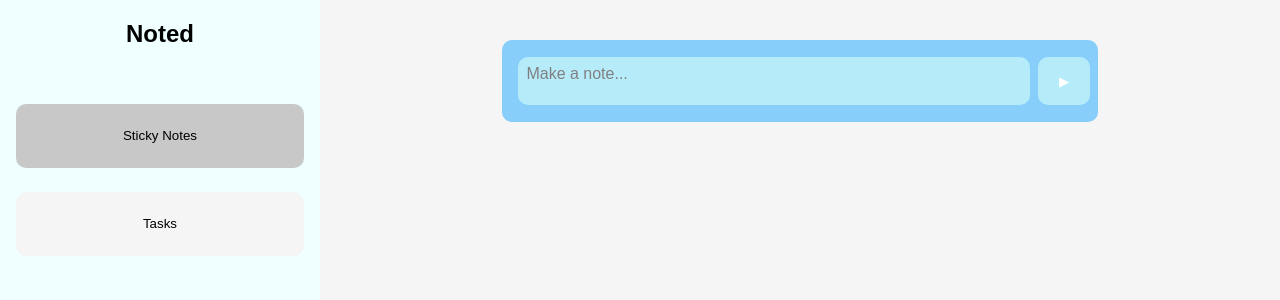
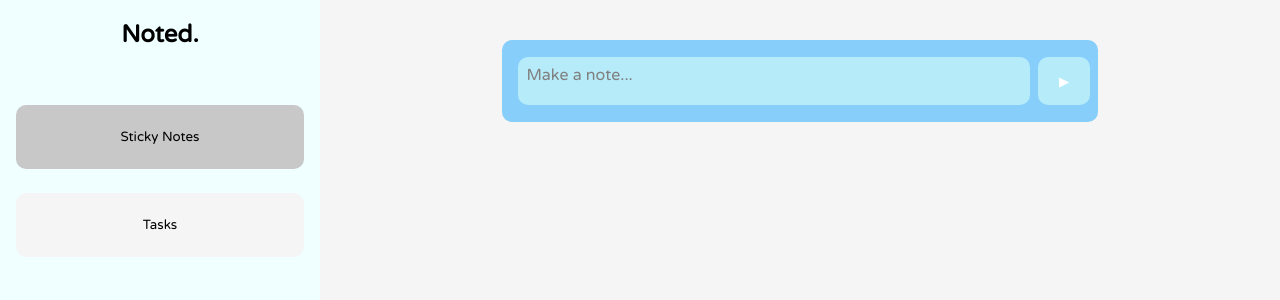
Before and after one commit to alanansari/notesapp, a React (Create React App) app: page / in a window 1280 px wide. Shown: the top 300 px of the page. Built offline with nearby package versions, Linux system fonts and the light colour scheme.

Commit message:
UPDATE: styling

```diff
--- a/public/index.html
+++ b/public/index.html
@@ -3,6 +3,9 @@
   <head>
     <meta charset="utf-8" />
     <link rel="icon" href="%PUBLIC_URL%/favicon.ico" />
+    <link rel="preconnect" href="https://fonts.googleapis.com">
+    <link rel="preconnect" href="https://fonts.gstatic.com" crossorigin>
+    <link href="https://fonts.googleapis.com/css2?family=Varela+Round&display=swap" rel="stylesheet">
     <meta name="viewport" content="width=device-width, initial-scale=1" />
     <meta name="theme-color" content="#000000" />
     <meta
--- a/src/components/Card.js
+++ b/src/components/Card.js
@@ -43,7 +43,7 @@
                 ✏️
                 </button>
                 <button className={styles.delete_btn} onClick={()=>
-                    deleteCard(props)}>✖️
+                    deleteCard(props)}>❌
                 </button>
             </div>
             <div
--- a/src/components/Card.module.css
+++ b/src/components/Card.module.css
@@ -6,6 +6,10 @@
     margin: 2vh;
     border-radius: 10px;
     align-items: center;
+}
+
+.card:hover{
+    box-shadow: 1px 1px 3px 1px #9a9696;
 }
 
 .card:hover .delete_btn{
@@ -46,7 +50,7 @@
 .delete_btn,.edit_btn{
     visibility: hidden;
     background-color: transparent;
-    font-size: 14px;
+    font-size: 12px;
     border: 0;
     padding: 1%;
     margin-left: 1.5%;
--- a/src/components/NavButton.module.css
+++ b/src/components/NavButton.module.css
@@ -4,7 +4,7 @@
 }
 
 .btn{
-    font-family: Arial, Helvetica, sans-serif;
+    font-family: 'Varela Round', Arial, Helvetica, sans-serif;
     background-color: whitesmoke;
     border: 0;
     border-radius: 10px;
--- a/src/components/Navbar.js
+++ b/src/components/Navbar.js
@@ -4,7 +4,7 @@
 export default function Navbar(){
     return (
         <div className={styles.container}>
-            <h2 className={styles.heading}>Noted</h2>
+            <h2 className={styles.heading}>Noted.</h2>
             <NavButton type='Sticky Notes' link='/notesapp'/>
             <NavButton type='Tasks' link='/notesapp/tasks' />
         </div>
--- a/src/components/StickyNotesWorkspace.module.css
+++ b/src/components/StickyNotesWorkspace.module.css
@@ -56,7 +56,6 @@
 }
 
 .create{
-    font-family: Arial, Helvetica, sans-serif;
     color: white;
     background-color: #b6ebfa;
     border: 0;
--- a/src/index.css
+++ b/src/index.css
@@ -1,7 +1,7 @@
 body {
   overflow-x: hidden;
   margin: 0;
-  font-family: Arial, Helvetica, sans-serif;
+  font-family: 'Varela Round', Arial, Helvetica, sans-serif;
   -webkit-font-smoothing: antialiased;
   -moz-osx-font-smoothing: grayscale;
 }
```
